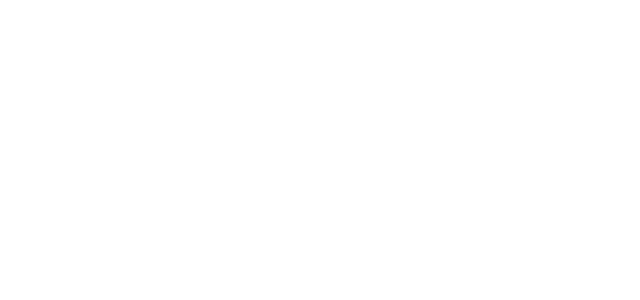
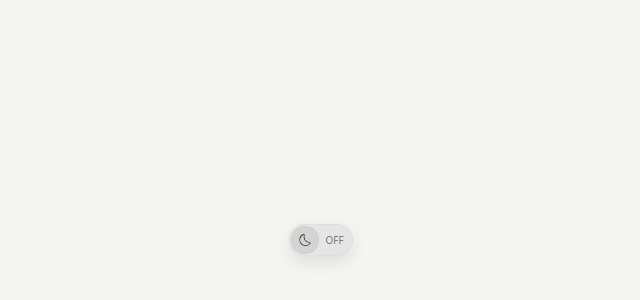
Before and after one commit to eimantasp123/ui-components, a React (Vite) app: page /dark-mode-2 in a window 1280 px wide. Before the commit this address had no page. Shown: the part 160-460 px from the top of the page, without its empty margins (319-959 px from the left). Built offline with nearby package versions, Linux system fonts and the light colour scheme.

Commit message:
dark mode secondary button

```diff
--- a/src/App.jsx
+++ b/src/App.jsx
@@ -2,12 +2,14 @@
 import Home from "./Home";
 import DarkModeButton from "././components/DarkModeButton";
 import Layout from "./components/Layout";
+import DarkModeToggleSecondary from "./components/DarkModeButtonSecondary";
 
 const App = () => (
   <Routes>
     <Route element={<Layout />}>
       <Route path="/" element={<Home />} />
       <Route path="/dark-mode" element={<DarkModeButton />} />
+      <Route path="/dark-mode-2" element={<DarkModeToggleSecondary />} />
     </Route>
   </Routes>
 );
--- a/src/Home.jsx
+++ b/src/Home.jsx
@@ -1,3 +1,3 @@
 export default function Home() {
-  return <div className="text-2xl font-bold">Home page</div>;
+  return <div className="text-2xl font-bold">Home Page</div>;
 }
--- /dev/null
+++ b/src/components/DarkModeButtonSecondary.jsx
@@ -0,0 +1,53 @@
+import { useEffect, useState } from "react";
+import { CiDark, CiLight } from "react-icons/ci";
+
+const DarkModeToggleSecondary = () => {
+  const [isDark, setIsDark] = useState(false);
+
+  // Set dark mode on state change
+  useEffect(() => {
+    if (isDark) {
+      document.documentElement.classList.add("dark");
+    } else {
+      document.documentElement.classList.remove("dark");
+    }
+  }, [isDark]);
+
+  // Toggle dark mode
+  const toggleDarkMode = () => {
+    setIsDark(!isDark);
+  };
+
+  return (
+    <div
+      onClick={toggleDarkMode}
+      className="relative flex h-8 w-16 select-none items-center rounded-full border border-neutral-400/10 bg-neutral-200 shadow-custom-light dark:border-neutral-600/30 dark:bg-neutral-800"
+    >
+      <span
+        className={`pl-[12px] ${isDark ? "opacity-100" : "opacity-0"} text-[10px] text-neutral-500 transition-opacity duration-300 ease-out`}
+      >
+        ON
+      </span>
+
+      <span
+        className={`pl-[8px] ${isDark ? "opacity-0" : "opacity-100"} text-[10px] text-neutral-500 transition-opacity duration-300 ease-out`}
+      >
+        OFF
+      </span>
+      <div
+        className={`absolute flex items-center justify-center ${isDark ? "left-[33px] rotate-180" : "left-[1px]"} top-1/2 size-7 -translate-y-1/2 overflow-hidden rounded-full border border-neutral-400/10 bg-neutral-300 transition-all duration-300 ease-in-out dark:border-neutral-700/50 dark:bg-neutral-900`}
+      >
+        <CiDark
+          size={16}
+          className={`absolute ${isDark ? "opacity-0" : "opacity-100"} text-neutral-800 transition-all duration-500 ease-in-out`}
+        />
+        <CiLight
+          size={16}
+          className={`absolute ${isDark ? "opacity-100" : "opacity-0"} text-neutral-400 transition-all duration-500 ease-in-out`}
+        />
+      </div>
+    </div>
+  );
+};
+
+export default DarkModeToggleSecondary;
```
Also changed, not shown: src/components/Task.jsx (added).
